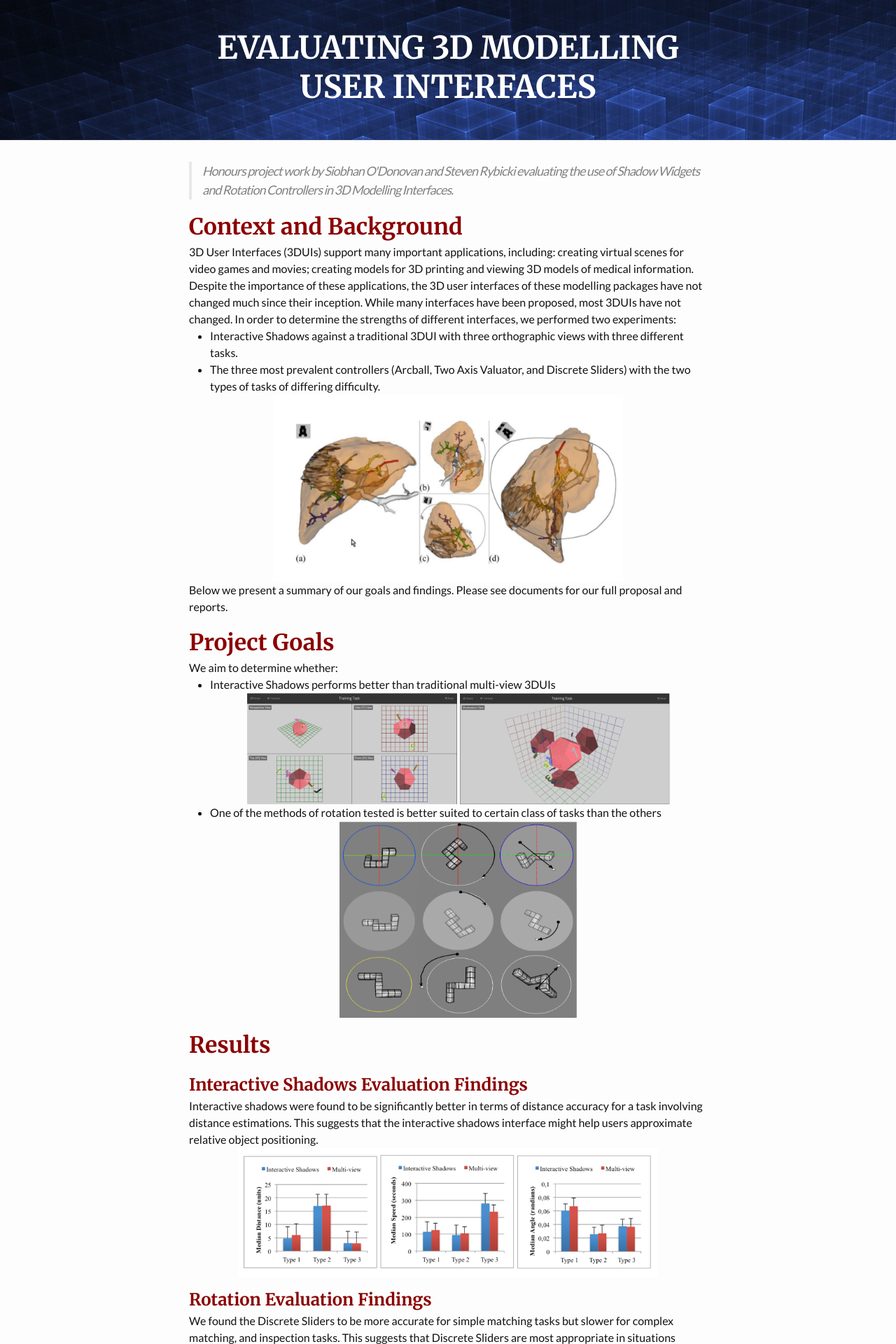
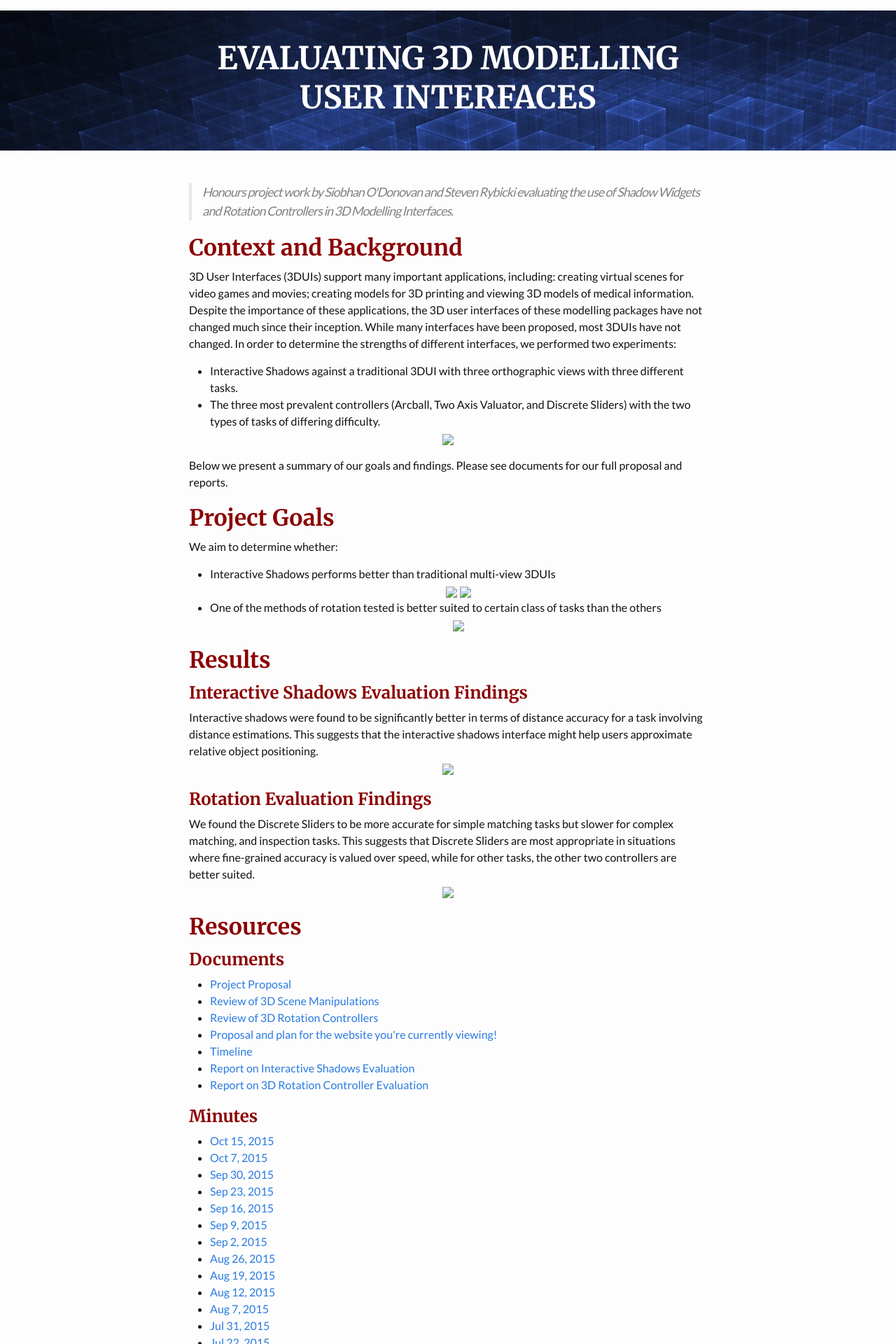
Before and after one commit to 3DUI/3DUI.github.io, a Jekyll site: the page built from index.html, in a window 1280 px wide. Shown: the top 1920 px of the page at 70% size. Built offline with Jekyll 4.4.1, drawn with Linux system fonts in a browser that asks for light colours.

Commit message:
fixing margin bug

```diff
--- a/_sass/_base.scss
+++ b/_sass/_base.scss
@@ -32,6 +32,7 @@
 p, blockquote, pre,
 ul, ol, dl, figure,
 %vertical-rhythm {
+    margin-top: $spacing-unit / 2;
 }
 
 
@@ -82,8 +83,7 @@
     color: darkred;
     font-family: $merriweather;
     font-weight: 300;
-    //margin-bottom: -10px;
-    padding-top: $spacing-unit / 2;
+    margin-bottom: -10px;
 }
 
 
```
Also changed, not shown: images/controllers.png (deleted), images/lung.png (deleted), images/shadowbox.png (deleted), images/shiv_graphs.png (deleted), images/standard.png (deleted), images/steven_graphs.png (deleted).
